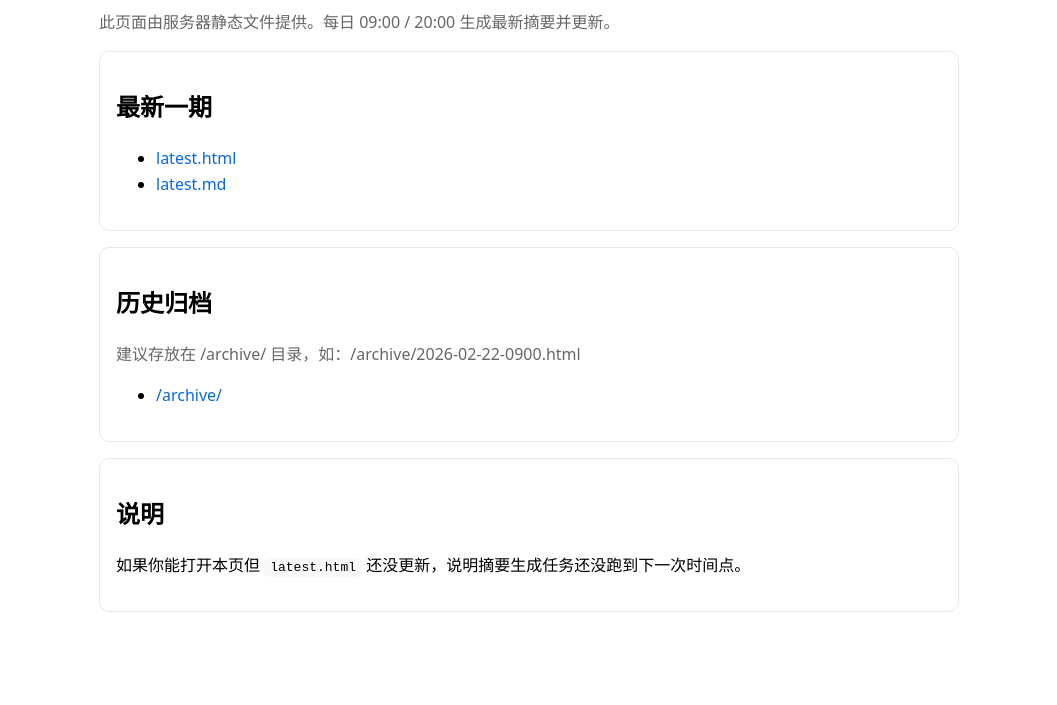
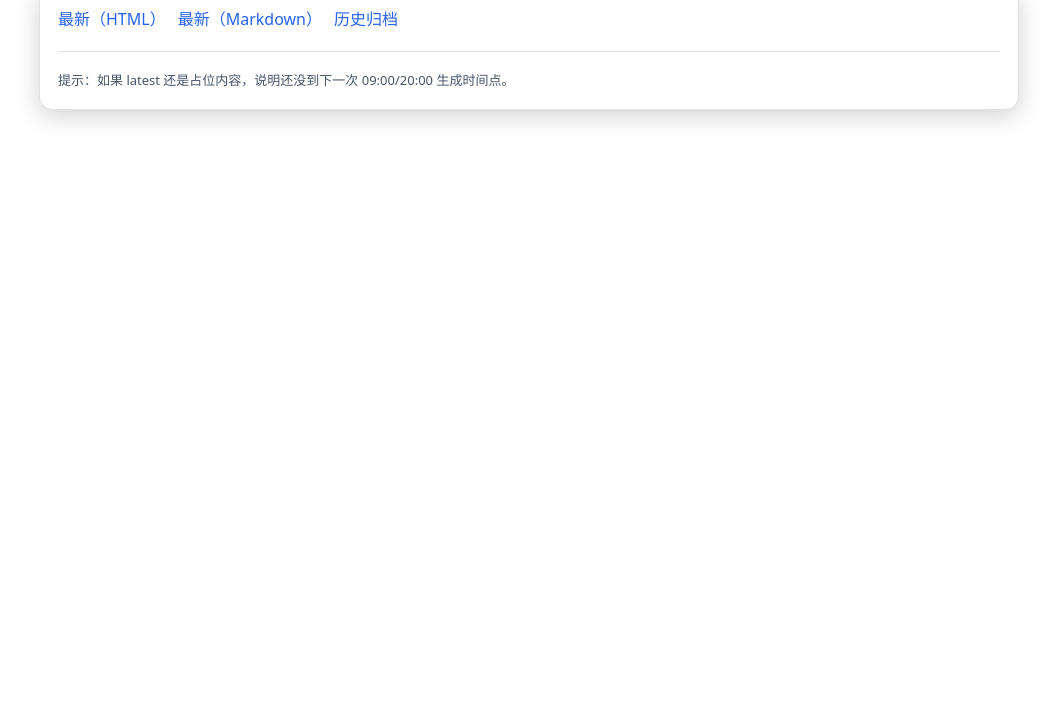
Before and after one commit to KuromiJP/my-news-assistant, a plain HTML site: page public/index.html in a window 1280 px wide. Shown: the part 95-800 px from the top of the page, without its empty margins (111-1168 px from the left). Drawn offline with Linux system fonts and the light colour scheme.

Commit message:
Improve HTML readability with shared stylesheet

```diff
--- a/public/index.html
+++ b/public/index.html
@@ -4,38 +4,24 @@
   <meta charset="utf-8" />
   <meta name="viewport" content="width=device-width,initial-scale=1" />
   <title>my-news-assistant</title>
-  <style>
-    body{font-family:system-ui,-apple-system,BlinkMacSystemFont,"Segoe UI",Roboto,Ubuntu,"Helvetica Neue",Arial;max-width:860px;margin:32px auto;padding:0 16px;line-height:1.6}
-    code,pre{background:#f6f8fa;padding:2px 6px;border-radius:6px}
-    .muted{color:#666}
-    .box{border:1px solid #e5e7eb;border-radius:10px;padding:16px;margin:16px 0}
-    a{color:#0969da;text-decoration:none}
-    a:hover{text-decoration:underline}
-  </style>
+  <link rel="stylesheet" href="/style.css" />
 </head>
 <body>
-  <h1>hotdog · 新闻摘要</h1>
-  <p class="muted">此页面由服务器静态文件提供。每日 09:00 / 20:00 生成最新摘要并更新。</p>
+  <div class="container">
+    <div class="header">
+      <h1 class="h1">hotdog · 新闻摘要</h1>
+      <div class="meta">更新频次：09:00 / 20:00（Asia/Shanghai）</div>
+    </div>
 
-  <div class="box">
-    <h2>最新一期</h2>
-    <ul>
-      <li><a href="/latest.html">latest.html</a></li>
-      <li><a href="/latest.md">latest.md</a></li>
-    </ul>
-  </div>
-
-  <div class="box">
-    <h2>历史归档</h2>
-    <p class="muted">建议存放在 /archive/ 目录，如：/archive/2026-02-22-0900.html</p>
-    <ul>
-      <li><a href="/archive/">/archive/</a></li>
-    </ul>
-  </div>
-
-  <div class="box">
-    <h2>说明</h2>
-    <p>如果你能打开本页但 <code>latest.html</code> 还没更新，说明摘要生成任务还没跑到下一次时间点。</p>
+    <div class="card">
+      <div class="nav">
+        <a href="/latest.html">最新（HTML）</a>
+        <a href="/latest.md">最新（Markdown）</a>
+        <a href="/archive/">历史归档</a>
+      </div>
+      <hr />
+      <div class="small">提示：如果 latest 还是占位内容，说明还没到下一次 09:00/20:00 生成时间点。</div>
+    </div>
   </div>
 </body>
 </html>
--- /dev/null
+++ b/public/style.css
@@ -0,0 +1,20 @@
+:root{--bg:#0b1020;--card:#0f172a;--text:#e5e7eb;--muted:#94a3b8;--link:#60a5fa;--border:rgba(148,163,184,.25)}
+@media (prefers-color-scheme: light){:root{--bg:#ffffff;--card:#ffffff;--text:#0f172a;--muted:#475569;--link:#2563eb;--border:rgba(15,23,42,.12)}}
+html,body{height:100%}
+body{margin:0;font-family:system-ui,-apple-system,BlinkMacSystemFont,"Segoe UI",Roboto,Ubuntu,"Helvetica Neue",Arial;line-height:1.65;background:var(--bg);color:var(--text)}
+a{color:var(--link);text-decoration:none}
+a:hover{text-decoration:underline}
+.container{max-width:980px;margin:0 auto;padding:28px 16px 64px}
+.header{display:flex;flex-wrap:wrap;gap:10px;align-items:baseline;justify-content:space-between;margin-bottom:18px}
+.h1{font-size:22px;margin:0}
+.meta{color:var(--muted);font-size:13px}
+.card{background:rgba(255,255,255,.02);border:1px solid var(--border);border-radius:14px;padding:18px 18px;box-shadow:0 6px 24px rgba(0,0,0,.18)}
+.article h2{font-size:16px;margin:18px 0 8px}
+.article h2:first-child{margin-top:0}
+.article ul{margin:8px 0 0 18px}
+.article li{margin:6px 0}
+hr{border:0;border-top:1px solid var(--border);margin:18px 0}
+.pre{white-space:pre-wrap;word-break:break-word;background:rgba(2,6,23,.35);border:1px solid var(--border);border-radius:12px;padding:14px;font-size:14px;line-height:1.7;overflow:auto}
+.badge{display:inline-flex;gap:6px;align-items:center;padding:2px 10px;border-radius:999px;border:1px solid var(--border);color:var(--muted);font-size:12px}
+.nav{display:flex;gap:12px;flex-wrap:wrap}
+.small{font-size:13px;color:var(--muted)}
```
Also changed, not shown: public/latest.html (+23 -1 lines).
